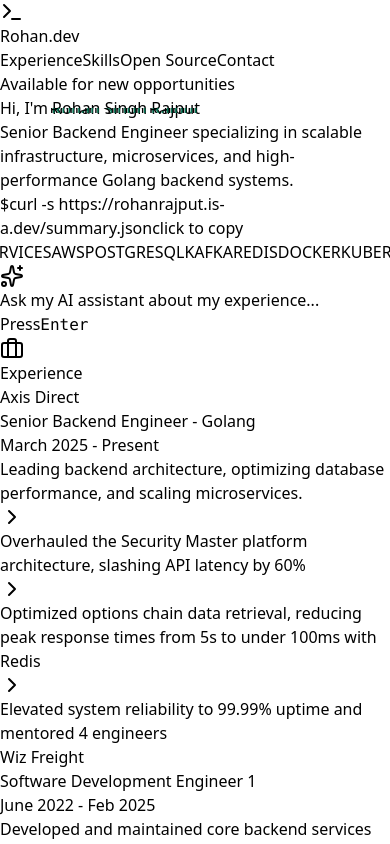
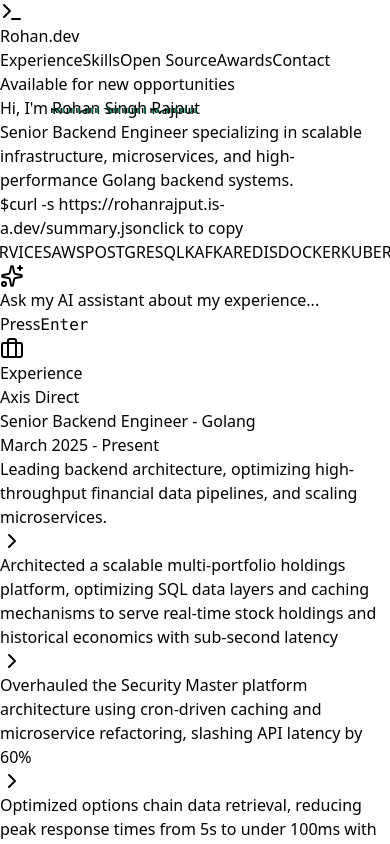
Before and after one commit to Denx00/portfolio, a React app: page / in a window 390 px wide. Shown: the top 844 px of the page. Built offline with nearby package versions, Linux system fonts and the light colour scheme; the HTML template or start-up script is replaced by a standard one.

Commit message:
fix : minor changes to experience bulletin points

```diff
--- a/src/App.jsx
+++ b/src/App.jsx
@@ -154,9 +154,10 @@
       company: "Axis Direct",
       role: "Senior Backend Engineer - Golang",
       period: "March 2025 - Present",
-      description: "Leading backend architecture, optimizing database performance, and scaling microservices.",
+      description: "Leading backend architecture, optimizing high-throughput financial data pipelines, and scaling microservices.",
       achievements: [
-        "Overhauled the Security Master platform architecture, slashing API latency by 60%",
+        "Architected a scalable multi-portfolio holdings platform, optimizing SQL data layers and caching mechanisms to serve real-time stock holdings and historical economics with sub-second latency",
+        "Overhauled the Security Master platform architecture using cron-driven caching and microservice refactoring, slashing API latency by 60%",
         "Optimized options chain data retrieval, reducing peak response times from 5s to under 100ms with Redis",
         "Elevated system reliability to 99.99% uptime and mentored 4 engineers"
       ]
@@ -250,7 +251,7 @@
 - Focus: Backend architecture, Golang, Python, Microservices, Scalable Systems.
 
 ### Experience History
-- Axis Direct (March 2025 to Present): Senior Backend Engineer - Golang. Slashing API latency by 60%, reducing options chain retrieval from 5s to 100ms via Redis, and achieving 99.99% uptime.
+- Axis Direct (March 2025 to Present): Senior Backend Engineer - Golang. Architected a scalable multi-portfolio holdings platform (optimizing SQL stored procedures and caching layers for sub-second delivery of user stock holdings and historical economics), overhauled the Security Master platform to slash API latency by 60%, reduced options chain retrieval from 5s to under 100ms via Redis, and achieved 99.99% uptime while mentoring 4 engineers.
 - Wiz Freight (June 2022 to Feb 2025): Software Development Engineer 1. Built AWS Go gRPC APIs and real-time WebSockets to optimize logistics by 30%.
 - NGP Websmart Pvt. Ltd (Jan 2022 to Apr 2022): Software Developer Intern. Streamlined operational workflows using Python automation.
 
@@ -288,7 +289,7 @@
 
       <div className="relative z-10">
         <Navbar />
-        <main className="max-w-6xl mx-auto px-4 sm:px-6 lg:px-8 pt-24 pb-12 overflow-hidden">
+        <main className="max-w-6xl mx-auto px-4 sm:px-6 lg:px-8 pt-28 pb-12 overflow-hidden">
           <HeroSection chatOpen={chatOpen} setChatOpen={setChatOpen} />
           <div className="mt-24 space-y-32">
             <ExperienceSection />
@@ -305,17 +306,31 @@
 
 function Navbar() {
   return (
-    <nav className="fixed top-0 w-full z-50 bg-zinc-950/80 backdrop-blur-md border-b border-zinc-800/50">
-      <div className="max-w-6xl mx-auto px-4 sm:px-6 lg:px-8 h-16 flex items-center justify-between">
-        <div className="flex items-center space-x-2">
-          <Terminal className="w-6 h-6 text-emerald-400" />
-          <span className="text-white font-bold text-xl tracking-tight">Rohan<span className="text-emerald-500">.dev</span></span>
-        </div>
-        <div className="hidden md:flex space-x-8 text-sm font-medium text-zinc-400">
-          <a href="#experience" className="hover:text-emerald-400 transition-colors">Experience</a>
-          <a href="#skills" className="hover:text-emerald-400 transition-colors">Skills</a>
-          <a href="#opensource" className="hover:text-emerald-400 transition-colors">Open Source</a>
-          <a href="#contact" className="hover:text-emerald-400 transition-colors">Contact</a>
+    <nav className="fixed top-0 w-full z-50 bg-zinc-950/85 backdrop-blur-md border-b border-zinc-800/60">
+      <div className="max-w-6xl mx-auto px-4 sm:px-6 lg:px-8 h-20 flex items-center justify-between">
+        <a href="#" className="flex items-center space-x-2.5 group">
+          <Terminal className="w-6 h-6 text-emerald-400 transition-transform duration-300 group-hover:scale-110" />
+          <span className="text-white font-bold text-xl tracking-tight">
+            Rohan<span className="text-emerald-500">.dev</span>
+          </span>
+        </a>
+
+        <div className="hidden md:flex items-center gap-8 lg:gap-14 text-[15px] font-medium tracking-wide text-zinc-400">
+          <a href="#experience" className="px-3.5 py-2 rounded-xl hover:text-emerald-400 hover:bg-zinc-900/80 transition-all">
+            Experience
+          </a>
+          <a href="#skills" className="px-3.5 py-2 rounded-xl hover:text-emerald-400 hover:bg-zinc-900/80 transition-all">
+            Skills
+          </a>
+          <a href="#opensource" className="px-3.5 py-2 rounded-xl hover:text-emerald-400 hover:bg-zinc-900/80 transition-all">
+            Open Source
+          </a>
+          <a href="#awards" className="px-3.5 py-2 rounded-xl hover:text-emerald-400 hover:bg-zinc-900/80 transition-all">
+            Awards
+          </a>
+          <a href="#contact" className="px-3.5 py-2 rounded-xl hover:text-emerald-400 hover:bg-zinc-900/80 transition-all">
+            Contact
+          </a>
         </div>
       </div>
     </nav>
@@ -333,7 +348,7 @@
   };
 
   return (
-    <section className="relative pt-12 pb-16 lg:pt-24 lg:pb-32 flex flex-col items-center text-center">
+    <section className="relative pt-12 pb-16 lg:pt-20 lg:pb-32 flex flex-col items-center text-center">
 
       <FadeIn delay={0.1}>
         <div className="inline-flex items-center space-x-2 bg-zinc-900 border border-zinc-800 rounded-full px-4 py-1.5 mb-8">
```
